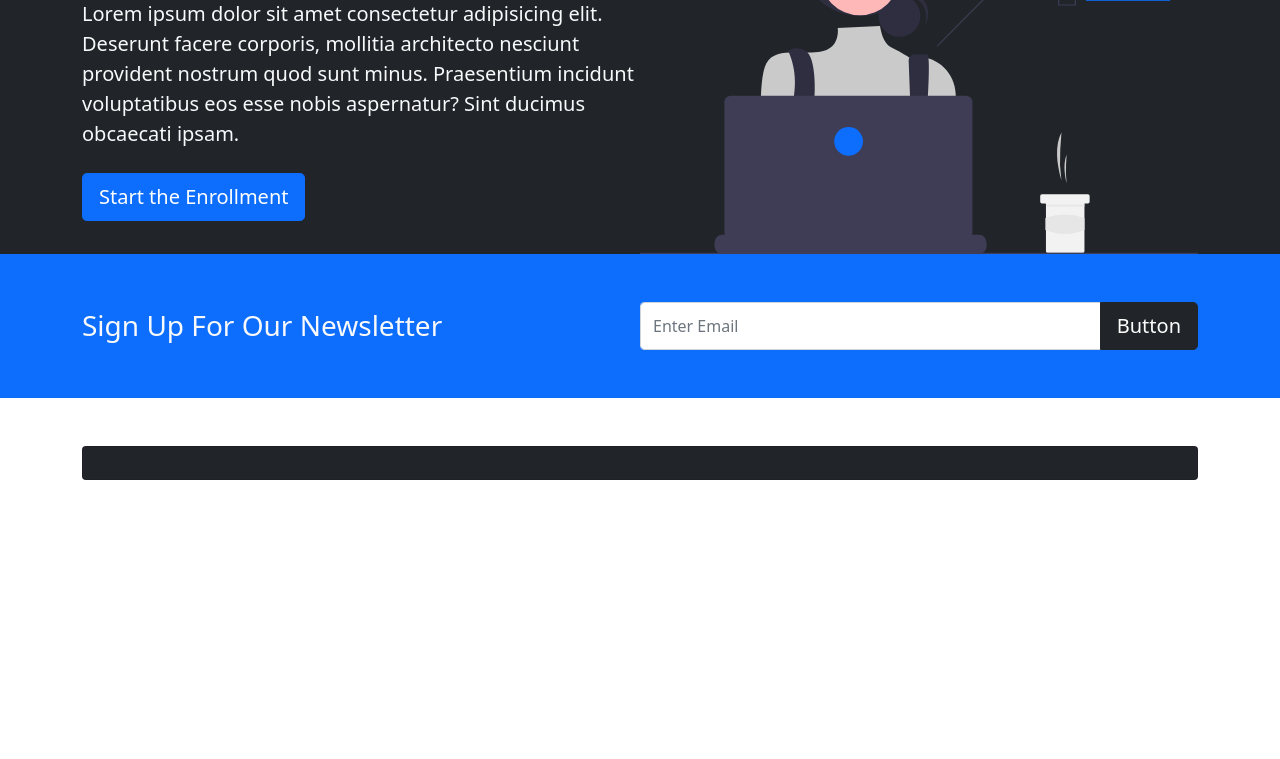
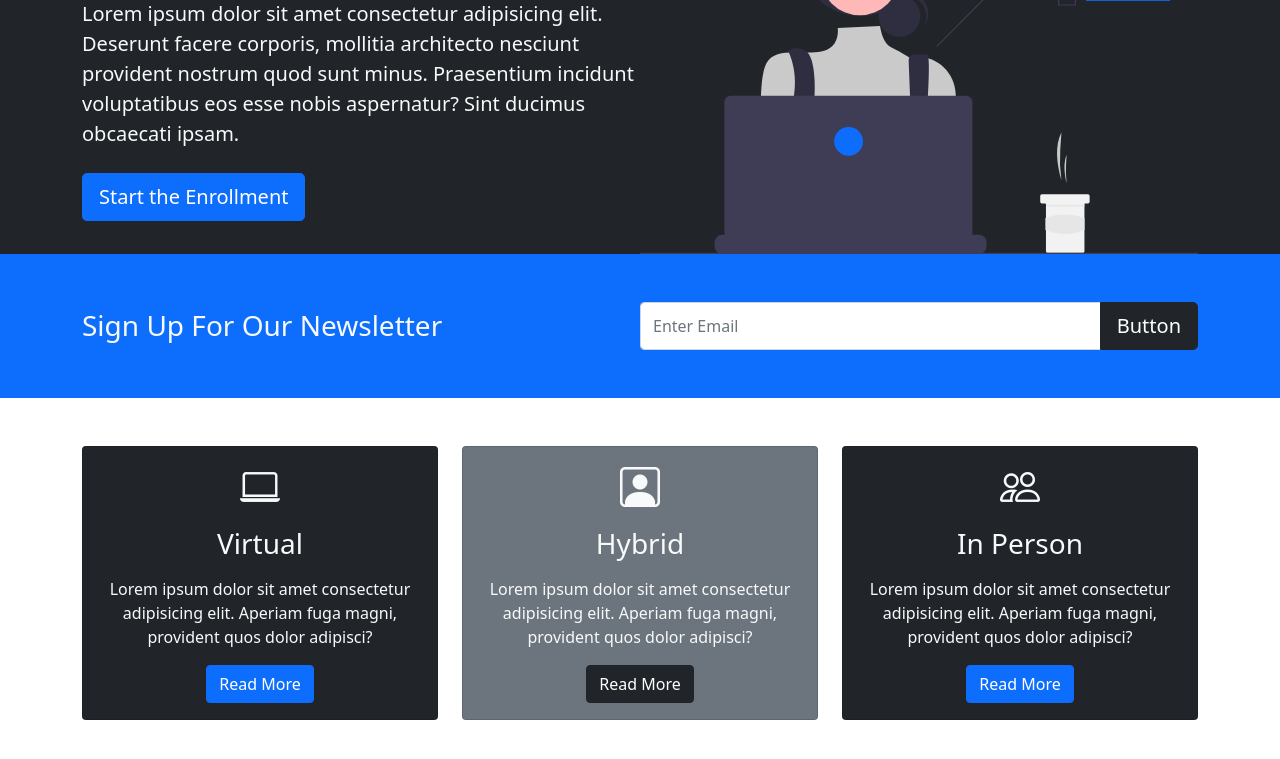
Before and after one commit to nafeezmahdi/frontend-bootcamp-traversy-media, a plain HTML site: page index.html in a window 1280 px wide. Shown: the part 227-986 px from the top of the page. Before the commit the page ends 800 px from the top, so only its background shows below. Drawn offline with nearby package versions, Linux system fonts and the light colour scheme.

Commit message:
boxes added

```diff
--- a/index.html
+++ b/index.html
@@ -8,6 +8,11 @@
       rel="stylesheet"
       integrity="sha384-EVSTQN3/azprG1Anm3QDgpJLIm9Nao0Yz1ztcQTwFspd3yD65VohhpuuCOmLASjC"
       crossorigin="anonymous"
+    />
+    <!-- Option 1: Include in HTML -->
+    <link
+      rel="stylesheet"
+      href="https://cdn.jsdelivr.net/npm/bootstrap-icons@1.3.0/font/bootstrap-icons.css"
     />
     <link rel="stylesheet" href="style.css" />
     <title>Frontend Bootcamp</title>
@@ -84,7 +89,47 @@
         <div class="row text-center">
           <div class="col-md">
             <div class="card bg-dark text-light">
-              <div class="card-body text-center"></div>
+              <div class="card-body text-center">
+                <div class="h1 mb-3">
+                  <i class="bi bi-laptop"></i>
+                </div>
+                <h3 class="card-title mb-3">Virtual</h3>
+                <p class="card-text">
+                  Lorem ipsum dolor sit amet consectetur adipisicing elit.
+                  Aperiam fuga magni, provident quos dolor adipisci?
+                </p>
+                <a href="#" class="btn btn-primary">Read More</a>
+              </div>
+            </div>
+          </div>
+          <div class="col-md">
+            <div class="card bg-secondary text-light">
+              <div class="card-body text-center">
+                <div class="h1 mb-3">
+                  <i class="bi bi-person-square"></i>
+                </div>
+                <h3 class="card-title mb-3">Hybrid</h3>
+                <p class="card-text">
+                  Lorem ipsum dolor sit amet consectetur adipisicing elit.
+                  Aperiam fuga magni, provident quos dolor adipisci?
+                </p>
+                <a href="#" class="btn btn-dark">Read More</a>
+              </div>
+            </div>
+          </div>
+          <div class="col-md">
+            <div class="card bg-dark text-light">
+              <div class="card-body text-center">
+                <div class="h1 mb-3">
+                  <i class="bi bi-people"></i>
+                </div>
+                <h3 class="card-title mb-3">In Person</h3>
+                <p class="card-text">
+                  Lorem ipsum dolor sit amet consectetur adipisicing elit.
+                  Aperiam fuga magni, provident quos dolor adipisci?
+                </p>
+                <a href="#" class="btn btn-primary">Read More</a>
+              </div>
             </div>
           </div>
         </div>
```
